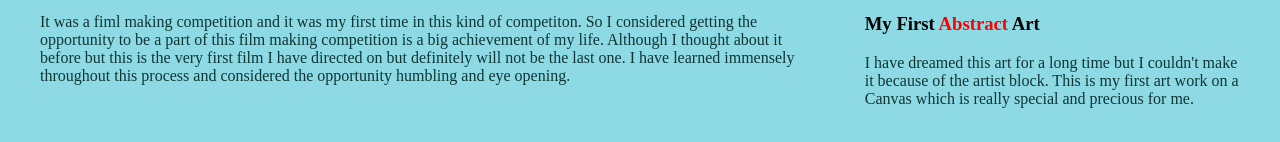
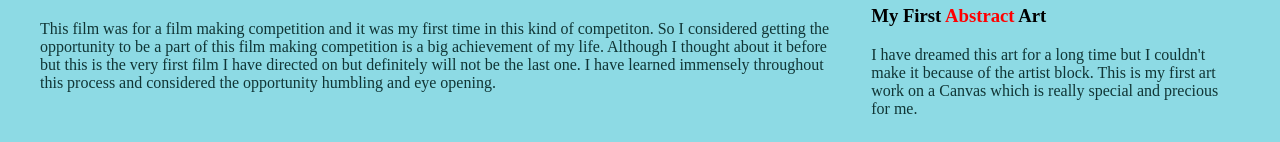
Before and after one commit to Fnowshin/Nowshin-art-main, a plain HTML site: page index.html in a window 1280 px wide. Shown: the part 1313-1455 px from the top of the page. Drawn offline with Linux system fonts and the light colour scheme.

Commit message:
corrected

```diff
--- a/index.html
+++ b/index.html
@@ -40,7 +40,7 @@
             <div class="split">
                 <video src="Media/The Truth.mp4" controls></video>
                 <h3> Short Film <span style="color: rgb(150, 11, 11);">" The Truth "</span> Directed By Nowshin</h3>
-                <p> It was a fiml making competition and it was my first time in this kind of competiton. So I considered getting the opportunity to be a part of this film making competition is a big achievement of my life. Although I thought about it before but this is the very first film I have directed on but definitely will not be the last one. I have learned immensely throughout this process and considered the opportunity humbling and eye opening.</p>
+                <p> This film was for a film making competition and it was my first time in this kind of competiton. So I considered getting the opportunity to be a part of this film making competition is a big achievement of my life. Although I thought about it before but this is the very first film I have directed on but definitely will not be the last one. I have learned immensely throughout this process and considered the opportunity humbling and eye opening.</p>
             </div>
             <div class="split">
                 <img class="center" src="Images/art.jpeg" alt="">
```
